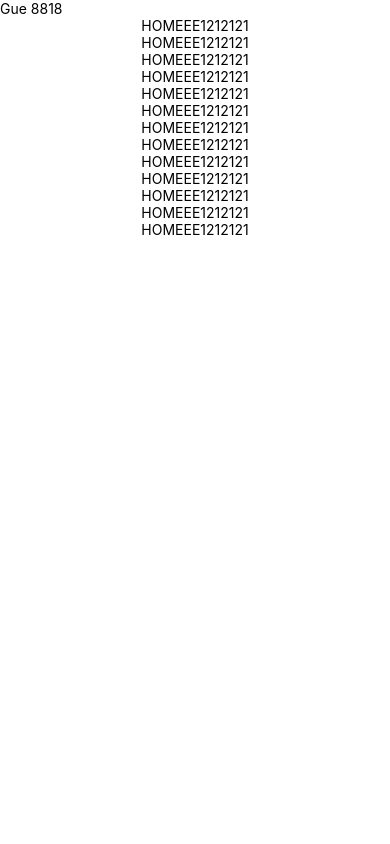
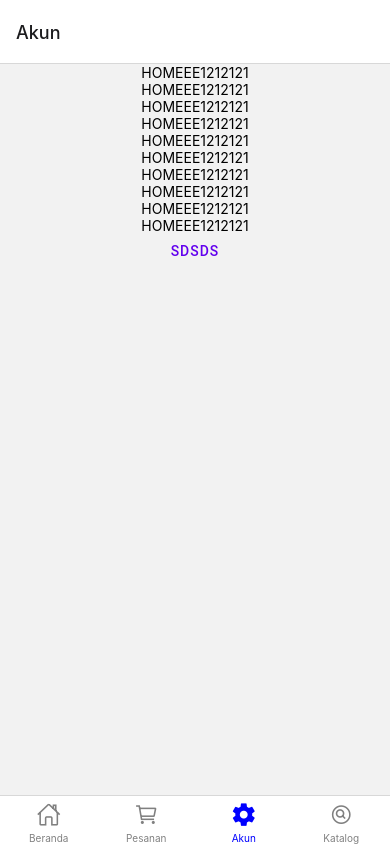
Before and after one commit to aamuzakii/persada-green, a React Native app: screen /Akun in a window 390 px wide. Built offline with nearby package versions, Linux system fonts and the light colour scheme.

Commit message:
AppChild udah sama

```diff
--- a/AppChild.js
+++ b/AppChild.js
@@ -51,9 +51,14 @@ const screenOptions = ({ route }) => ({
 
 export default function App() {
   return (
-    <View >
-      <Text>Gue 8818</Text>
-      <HomeScreen></HomeScreen>
-    </View>
+    <NavigationContainer>
+      <Tab.Navigator tabBarOptions={tabBarOptions} screenOptions={screenOptions}
+        >
+        <Tab.Screen name="Beranda" component={HomeScreen} />
+        <Tab.Screen name="Pesanan" component={HomeScreen} />
+        <Tab.Screen name="Akun" component={HomeScreen} />
+        <Tab.Screen name="Katalog" component={HomeScreen} />
+      </Tab.Navigator>
+    </NavigationContainer>
   );
 }
--- a/src/views/HomeScreen.jsx
+++ b/src/views/HomeScreen.jsx
@@ -1,7 +1,7 @@
 import * as React from 'react';
 import { Text, View } from 'react-native';
 // import { Chip } from 'react-native-paper';
-// import { Button } from 'react-native-paper';
+import { Button } from 'react-native-paper';
 
 
 export default function HomeScreen() {
@@ -18,9 +18,7 @@ export default function HomeScreen() {
       <Text>HOMEEE1212121</Text>
       <Text>HOMEEE1212121</Text>
       <Text>HOMEEE1212121</Text>
-      <Text>HOMEEE1212121</Text>
-      <Text>HOMEEE1212121</Text>
-      <Text>HOMEEE1212121</Text>
+      <Button>sdsds</Button>
     </View>
   );
 }
```
